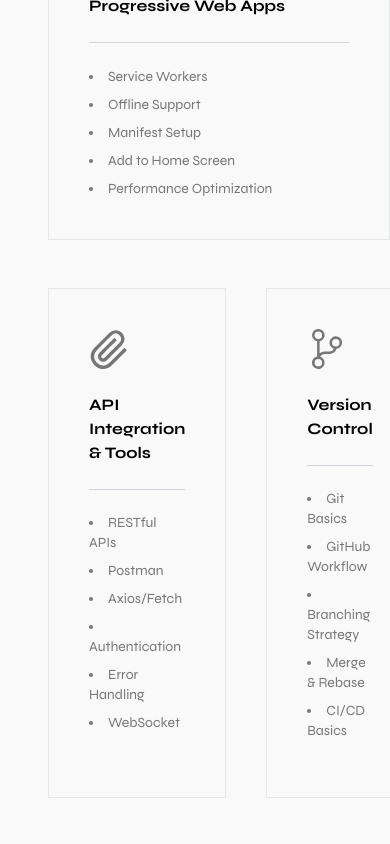
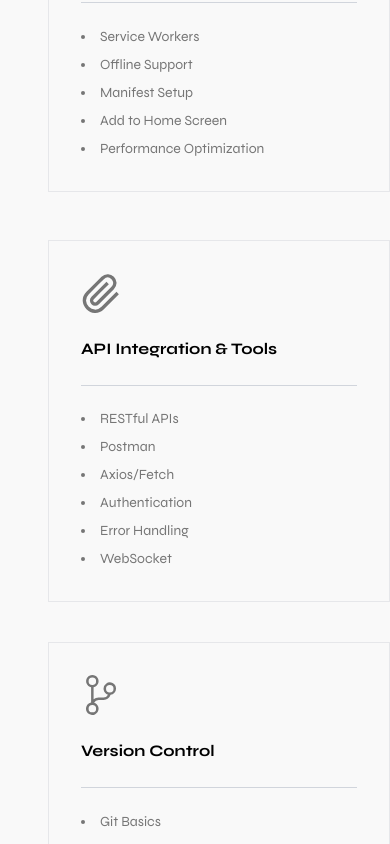
Before and after one commit to mobinadanshvarweb/personalWebsite, a React (Vite) app: page /services in a window 390 px wide. Shown: the part 1156-2000 px from the top of the page. Built offline with nearby package versions, Linux system fonts and the light colour scheme.

Commit message:
style fixed

```diff
--- a/src/components/FaLayOut.tsx
+++ b/src/components/FaLayOut.tsx
@@ -6,16 +6,16 @@ import DesktopSideBar from "./DesktopSideBar";
 const FaLayOut = ({
   setMenu,
   mode,
-  lang
+  lang,
 }: {
   setMenu: (x: boolean) => void;
   mode: boolean;
-  lang:boolean
+  lang: boolean;
 }) => {
   return (
     <>
       <div
-        className="flex-1  mb-10 flex flex-col w-full min-h-screen lg:justify-start gap-20 p-6 lg:items-center"
+        className="flex-1 mb-10 flex flex-col w-full min-h-screen justify-center lg:justify-start gap-20 p-6 items-center"
         onClick={() => {
           setMenu(false);
         }}
--- a/src/components/ServiceCart.tsx
+++ b/src/components/ServiceCart.tsx
@@ -10,7 +10,7 @@ const ServiceCart = ({
   items: string[];
 }) => {
   return (
-    <div className="w-full lg:w-4/12 flex flex-col gap-6 justify-start items-start border border-gray-400/20 p-10 ">
+    <div className="w-full lg:w-4/12 flex flex-col gap-6 justify-start items-start border border-gray-400/20 p-8 lg:p-10">
       <span className="flex w-full">{icon}</span>
       <h3 className="font-bold text-black">{title}</h3>
       <span className="w-full h-[0.5px] bg-gray-300"></span>
--- a/src/pages/Services.tsx
+++ b/src/pages/Services.tsx
@@ -13,7 +13,7 @@ const Services = () => {
   return (
     <div
       dir={EnOrFa ? "ltr" : "rtl"}
-      className="flex mx-6 w-full flex-col gap-12 "
+      className="flex mx-6 w-full flex-col gap-12"
     >
       <h3 className="uppercase font-bold tracking-widest text-xl">
         {EnOrFa ? " // Top Notch Services" : "//خدمات تخصصی من"}
@@ -56,7 +56,7 @@ const Services = () => {
           ]}
         />
       </div>
-      <div className="flex w-full justify-between gap-10">
+      <div className="flex flex-wrap lg:flex-nowrap w-full justify-between gap-10">
         <ServiceCart
           title="API Integration & Tools"
           icon={<GrAttachment color="#767676" size={40} />}
```
